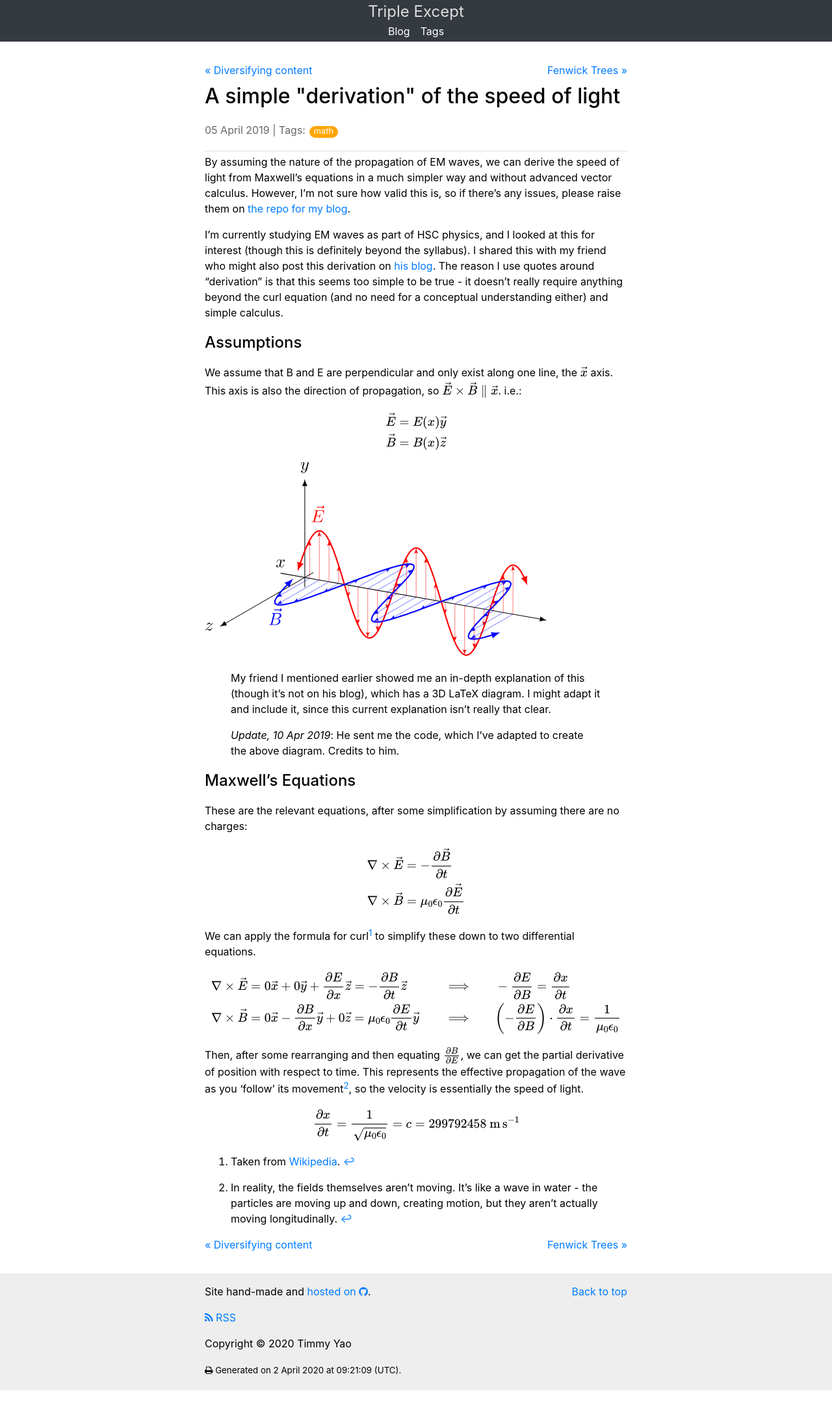
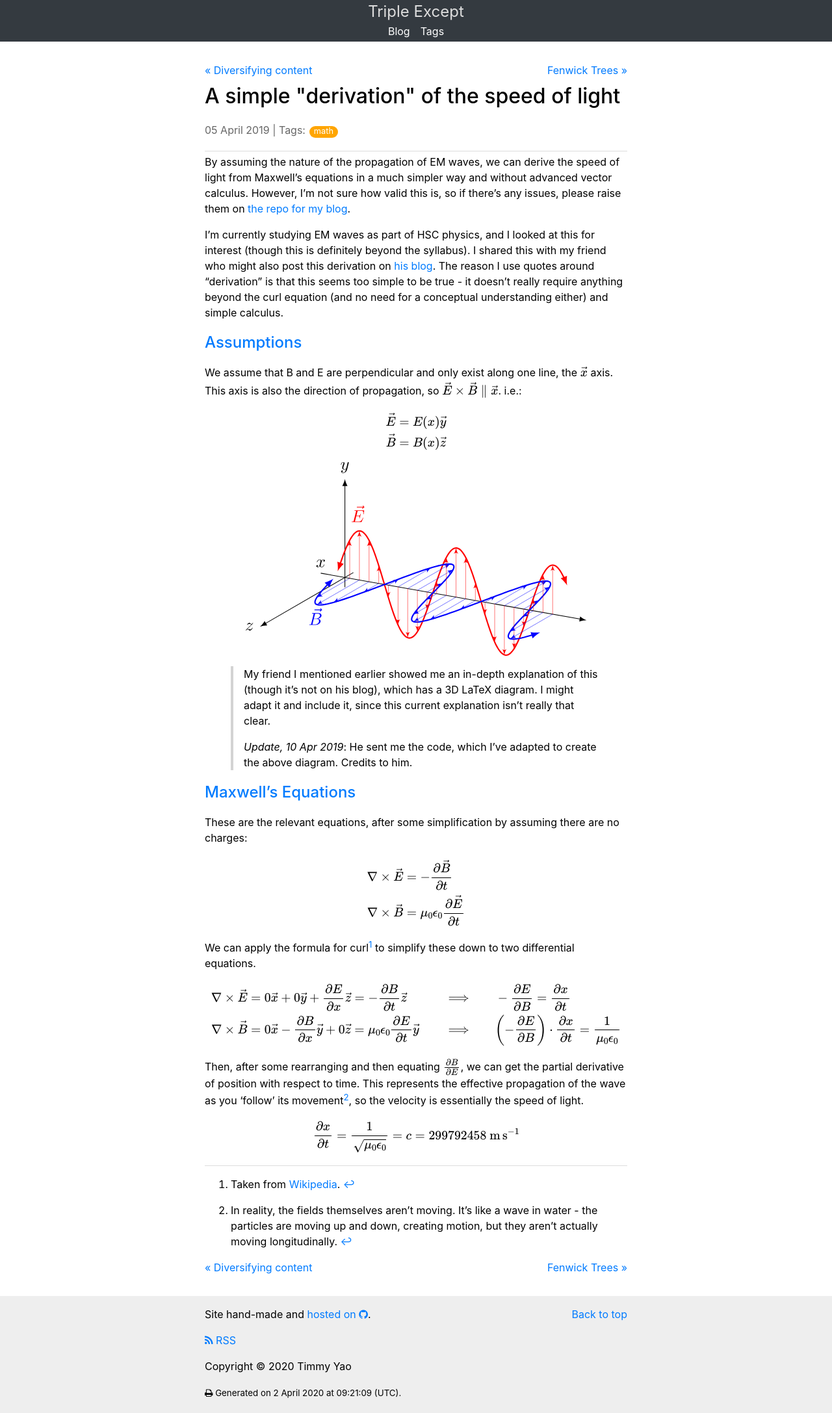
Before and after one commit to ralismark/ralismark.github.io, a Jekyll site: the page built from _posts/2019-04-05-speed-of-light.md, in a window 1280 px wide. Shown: the whole page at 65% size. Built offline with Jekyll 4.4.1, drawn with Linux system fonts in a browser that asks for light colours; formulas are drawn with MathJax 3; comment, search, counter and statistics services are not loaded; before the commit the page ends 2139 px from its top, so only the background shows below that.

Commit message:
Post content was a class not an id

```diff
--- a/_includes/mod-hlink.html
+++ b/_includes/mod-hlink.html
@@ -1,7 +1,7 @@
 <script>
 
 window.addEventListener('load', function() {
-	let headings = document.querySelectorAll('article#post-content > h1, article#post-content > h2, article#post-content > h3');
+	let headings = document.querySelectorAll('article.post-content > h1, article.post-content > h2, article.post-content > h3');
 	[...headings].forEach((heading) => {
 		if(!heading.id) return;
 
--- a/_sass/post.scss
+++ b/_sass/post.scss
@@ -27,7 +27,7 @@
 	border-radius: 1em;
 }
 
-article#post-content {
+article.post-content {
 	blockquote {
 		padding-left: 1em;
 		border-left: 4px solid lightgrey;
```
